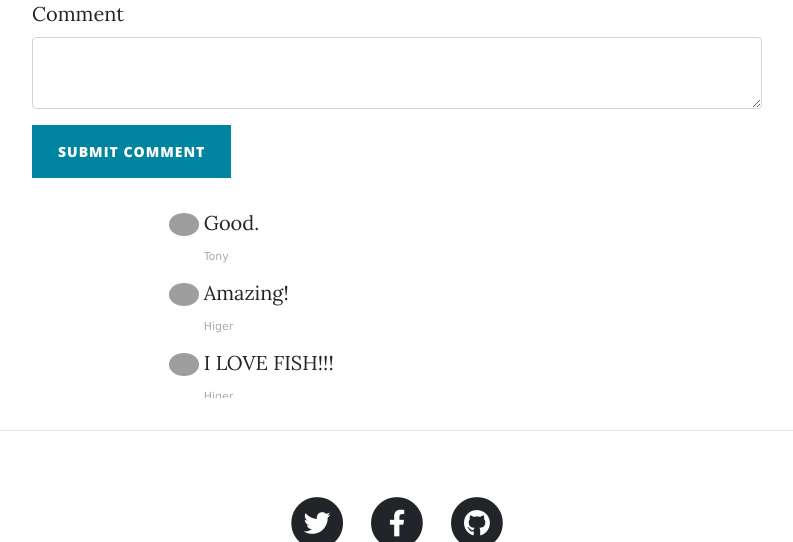
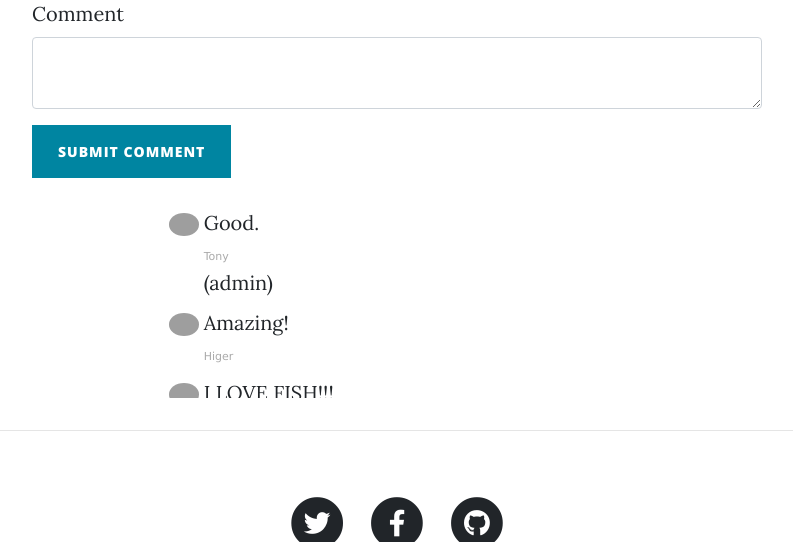
Before and after one commit to ramdamuser/ramdam_blog, a Flask app: page /post/1 in a window 1280 px wide. Shown: the part 719-1261 px from the top of the page, without its empty margins (243-1036 px from the left). Run offline with Flask 2, Linux system fonts and the light colour scheme; data comes from the database, SQL or seed files in the repository; some libraries are stand-ins or nearby versions; grey boxes are pictures that could not be loaded.

Commit message:
Change posts

```diff
--- a/templates/post.html
+++ b/templates/post.html
@@ -48,7 +48,7 @@
                     <div class="commentText">
 
                       <p>{{comment.text|safe}}</p>
-                      <span class="date sub-text">{{comment.comment_author.name}}</span>
+                      <span class="date sub-text">{{comment.comment_author.name}}</span>{% if comment.author_id == 1 %}<p>(admin)</p>{% endif %}
                     </div>
                 </li>
                 {%endfor%}
```
